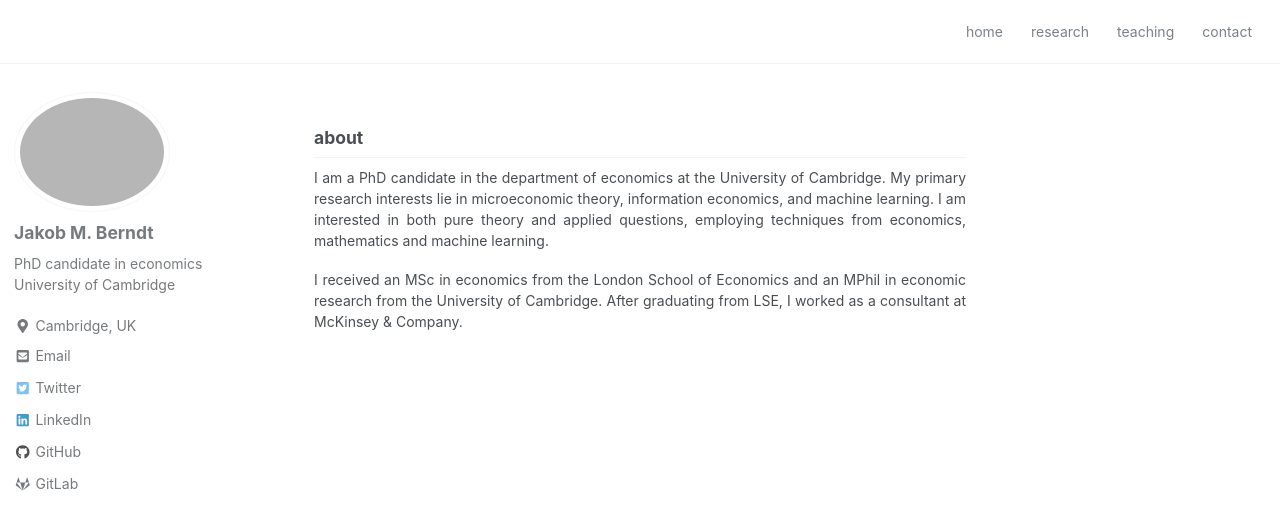
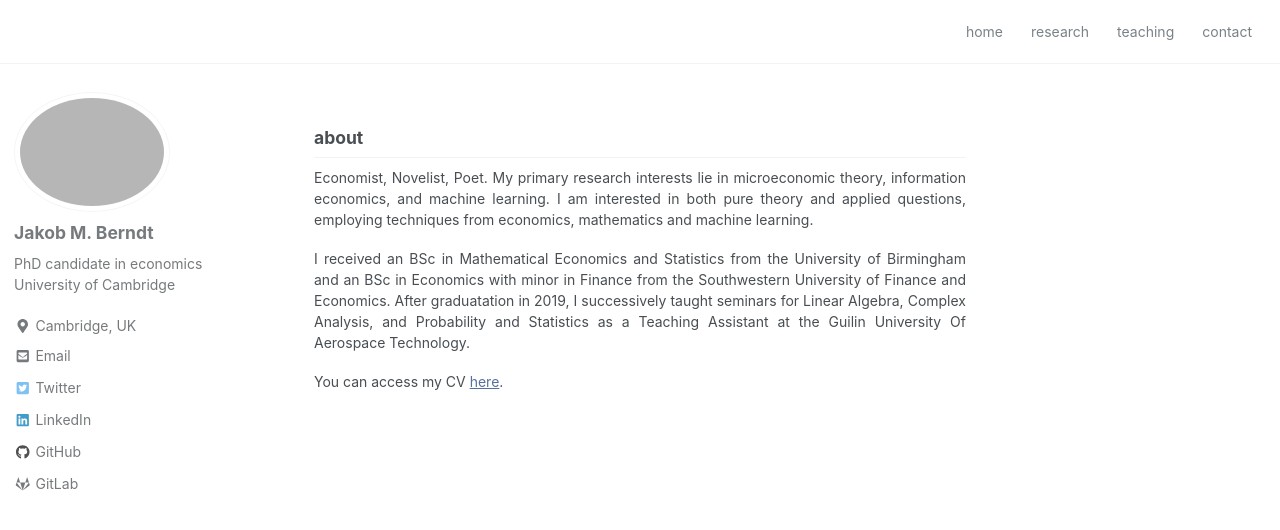
Before and after one commit to Zoey1102/Zoey1102.github.io, a Jekyll site: the page built from index.md, in a window 1280 px wide and 900 px high. Shown: the top 530 px of the window. Built offline with Jekyll 4.4.1, drawn with Linux system fonts in a browser that asks for light colours; nearby versions of some CDN libraries.

Commit message:
Update index.md
Change the "about"

```diff
--- a/index.md
+++ b/index.md
@@ -6,12 +6,14 @@ author_profile: true
 
 ## about
 
-<p align="justify">I am a PhD candidate in the department of economics at the University of Cambridge.
+<p align="justify"> Economist, Novelist, Poet.
 My primary research interests lie in microeconomic theory, information economics, and machine learning.
 I am interested in both pure theory and applied questions, employing techniques from economics, mathematics and machine learning. </p>
 
-<p align="justify"> I received an MSc in economics from the London School of Economics and an MPhil in economic research from the University of Cambridge. After graduating from LSE, I worked as a consultant at McKinsey & Company. </p>
+<p align="justify"> I received an BSc in Mathematical Economics and Statistics from the University of Birmingham and an BSc in Economics with minor in Finance from the Southwestern University of Finance and Economics. After graduatation in 2019, I successively taught seminars for Linear Algebra, Complex Analysis, and Probability and Statistics as a Teaching Assistant at the Guilin University Of Aerospace Technology. </p>
 
 <!--
 <p> You can access my CV <a href="" target="_blank">here</a>. </p>
 -->
+
+<p> You can access my CV <a href="" target="_blank">here</a>. </p>
```
